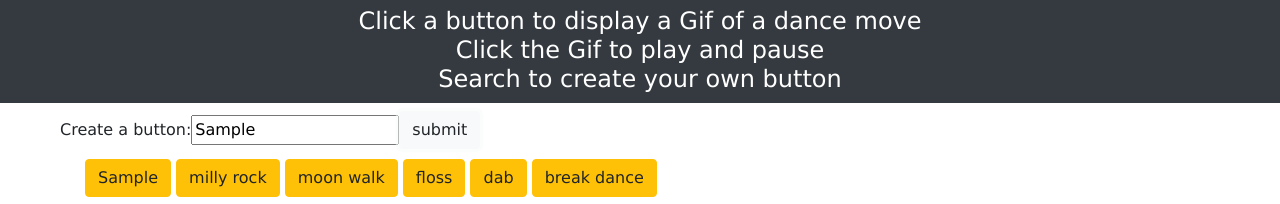
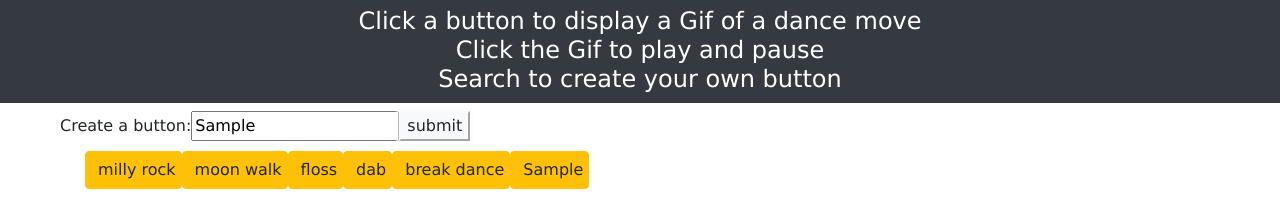
Before and after one commit to 8abc/GifTastic, a plain HTML site: page index.html in a window 1280 px wide. Both pictures are taken after typing "Sample" into the empty fields and a click on the input "submit". Shown: the part 79-283 px from the top of the page. Drawn offline with nearby package versions, Linux system fonts and the light colour scheme; no server answers.

Commit message:
fixed new buttons

```diff
--- a/app.js
+++ b/app.js
@@ -1,6 +1,6 @@
 $(document).ready(function() {
-  var topics = [];
-
+  var topics = ["milly rock", "moon walk", "floss", "dab", "break dance"];
+  function clickButton() {
     //Makes the button clickable
     $(".btn").on("click", function() {
       //clears out previous gifs
@@ -44,6 +44,7 @@ $(document).ready(function() {
         }
       });
     });
+  }
   //makes the image tag clickable
   $(document).on("click", "img", function() {
     //grabbing the attributes we set to the image tag and add to  a variable
@@ -55,9 +56,11 @@ $(document).ready(function() {
   });
   //function for creating buttons
   function renderButtons() {
+    $(".container").empty();
+    //clears out previous gifs
+    $(".gifArea").empty();
     //loops through each item of the topics array
     for (var i = 0; i < topics.length; i++) {
-      console.log(topics);
       //dynamically creates a new button for each item in the array
       var a = $("<button>");
       //add class
@@ -67,36 +70,26 @@ $(document).ready(function() {
       //adds text to the button
       a.text(topics[i]);
       //add buttons where the other buttons are at
-      $(".container").prepend(a);
-      //make the new button clickable
-      // $("<button>").on("click", function() {
-      //   console.log("renderbutton function click event");
-      //   //"this" keyword refers to the button that was clicked
-      //   var topics = $(this).attr("data-search");
-      //   console.log("<button>");
-      // });
+      $(".container").append(a);
     }
+    clickButton();
   }
   //This is for the gif search box
-  $("#createButton").on("click", function() {
+  $("#createButton").on("click", function(event) {
     //prevents the submit button from trying to submit a form when clicked
     event.preventDefault();
-    //array for searched topics
-    // var topics = [];
-    // console.log("create button on click is working");
 
     //Grab the the text from the input box and remove white space
     var searchInput = $("#searchInput")
       .val()
       .trim();
-    // console.log(button);
 
     //add new buttons to array of dance moves
     topics.push(searchInput);
-    // console.log(topics);
-    // console.log(topics.length);
+    //call renderButtons function
     renderButtons();
   });
+  clickButton();
 });
 
 //Get giphy data from giphy API
--- a/index.html
+++ b/index.html
@@ -30,16 +30,11 @@
         <input type="text" id="searchInput" />
       </div>
       <!-- Submit button -->
-      <input
-        id="createButton"
-        type="submit"
-        class="btn btn-light"
-        value="submit"
-      />
+      <input id="createButton" type="submit" class="btn-light" value="submit" />
     </form>
 
     <!-- This is where the buttons will be displayed and added -->
-    <div class="buttons">
+    <div class="buttonsArea">
       <div class="row">
         <div class="container">
           <div class="btn btn-warning" data-search="milly rock">
--- a/style.css
+++ b/style.css
@@ -21,3 +21,6 @@ h4 {
   float: center;
   margin-top: 10px;
 }
+.btn {
+  padding-right: 5px;
+}
```
Lines whose indentation alone changed are shown as unchanged.
